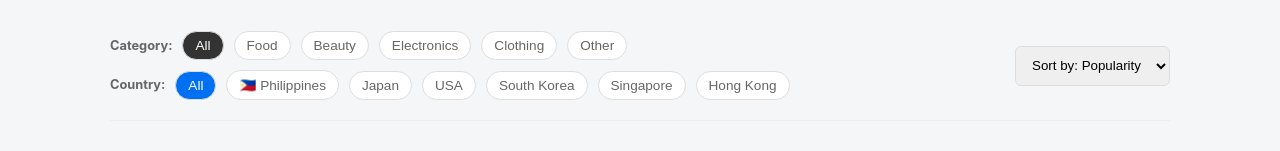
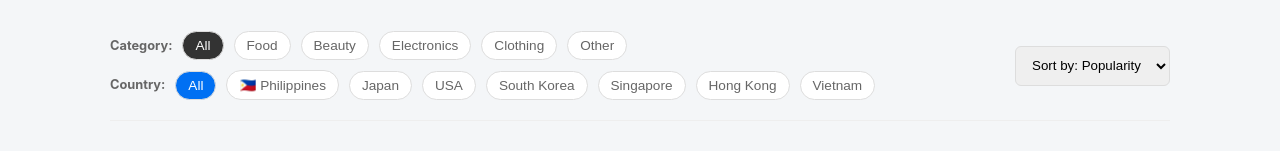
Before and after one commit to mezweb/pasa-ph, a Next.js app: page /shop in a window 1280 px wide. Shown: the part 259-410 px from the top of the page. Built offline with nearby package versions, Linux system fonts and the light colour scheme; no server answers.

Commit message:
Add Vietnam to shop country filter list
Added Vietnam as a new country option in the shop filters to allow users to browse products from Vietnam.

```diff
--- a/src/app/shop/ShopContent.js
+++ b/src/app/shop/ShopContent.js
@@ -93,7 +93,7 @@ export default function ShopContent() {
                     {/* Country Filters */}
                     <div style={{ display: 'flex', gap: '10px', overflowX: 'auto', alignItems: 'center' }}>
                          <span style={{ fontSize: '0.8rem', fontWeight: 'bold', color: '#666' }}>Country:</span>
-                        {['All', 'Philippines', 'Japan', 'USA', 'South Korea', 'Singapore', 'Hong Kong'].map(cou => (
+                        {['All', 'Philippines', 'Japan', 'USA', 'South Korea', 'Singapore', 'Hong Kong', 'Vietnam'].map(cou => (
                             <button
                                 key={cou}
                                 onClick={() => updateFilters(category, cou)}
```
